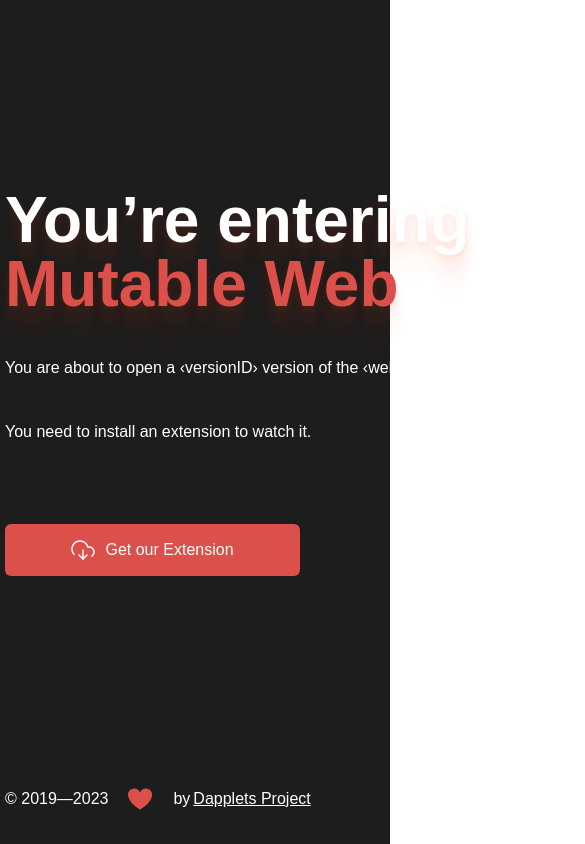
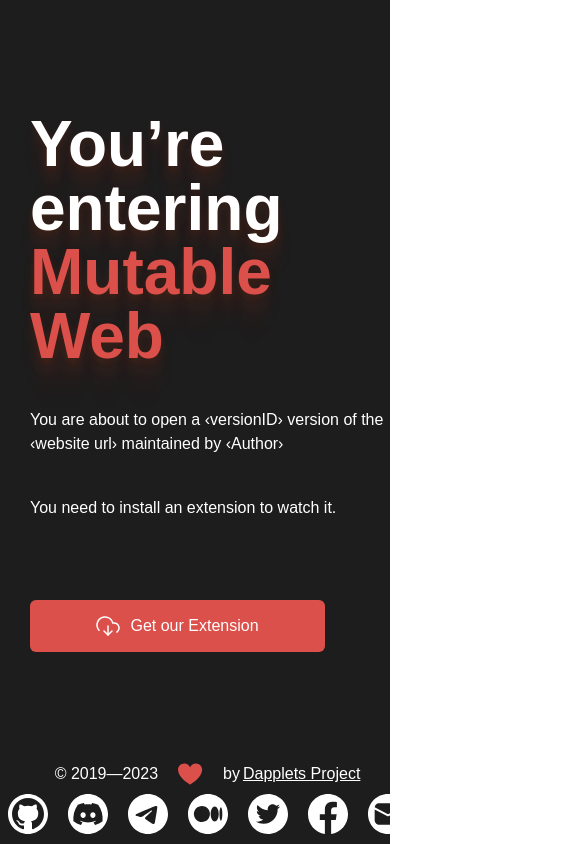
Before and after one commit to dapplets/mutation-website, a React (Vite) app: page / in a window 390 px wide. Shown: the top 844 px of the page, 585 px wide, since content can reach past the window. Built offline with nearby package versions, Linux system fonts and the light colour scheme.

Commit message:
fix: fixed styles adaptive

```diff
--- a/src/components/Layout/Layout.module.scss
+++ b/src/components/Layout/Layout.module.scss
@@ -83,3 +83,4 @@
     display: inline-block;
     margin-left: 3px;
 }
+@import './adaptive.scss'
--- /dev/null
+++ b/src/components/Layout/adaptive.scss
@@ -0,0 +1,18 @@
+@media (max-width: 1200px) {
+  .container {
+    padding-left: 30px;
+    width: 100%;
+  }
+}
+@media (max-width: 1000px) {
+  .footer {
+   flex-direction: column;
+  }
+}
+@media (max-width: 450px) {
+  .footerLinks {
+a{
+  margin-left: 20px;
+}
+  }
+}
--- a/src/pages/MutablePage/MutablePage.module.scss
+++ b/src/pages/MutablePage/MutablePage.module.scss
@@ -68,3 +68,4 @@
         background: $primary-hover;
     }
 }
+@import './adaptive.scss'
--- /dev/null
+++ b/src/pages/MutablePage/adaptive.scss
@@ -0,0 +1,3 @@
+@media  (max-width: 1050px) {
+
+}
```
